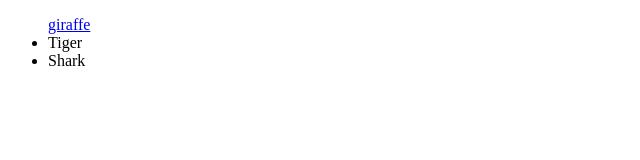
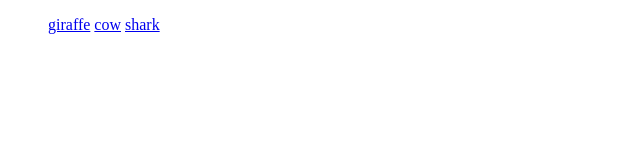
Before and after one commit to alleyrubadeau/git-merge-example, a plain HTML site: page index.html in a window 1280 px wide. Shown: the whole page, without its empty margins (0-640 px from the left). Drawn offline with Linux system fonts and the light colour scheme.

```diff
--- a/index.html
+++ b/index.html
@@ -8,8 +8,8 @@
   <ul>
     <a href="giraffe.html">giraffe</a>
 
-    <li>Tiger</li>
-    <li>Shark</li>
+    <a href="cow.html">cow</a>
+    <a href="shark.html">shark</a>
   </ul>
 
 </body>
```
Also changed, not shown: shark.html (added, +12 -0 lines).
